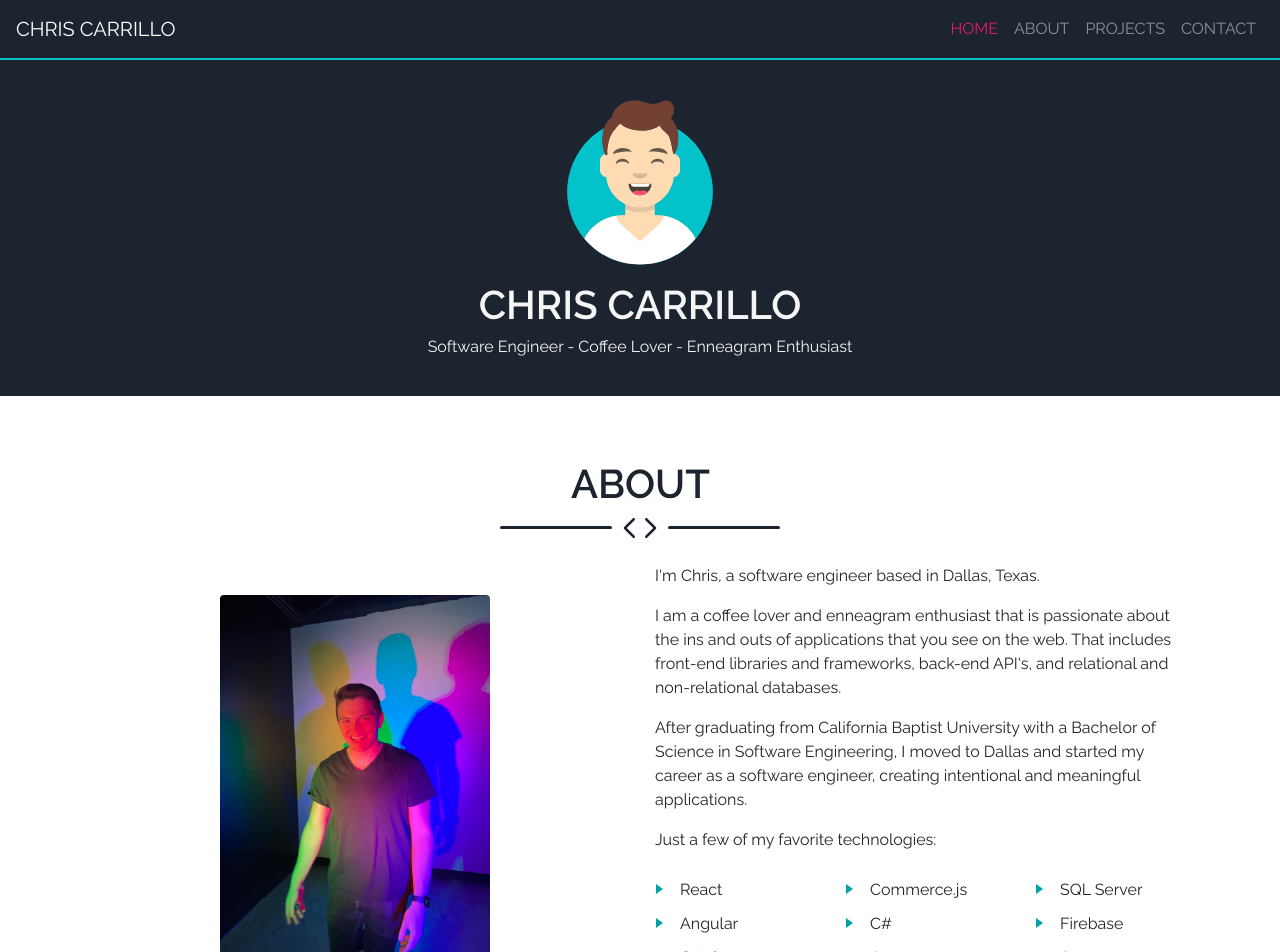
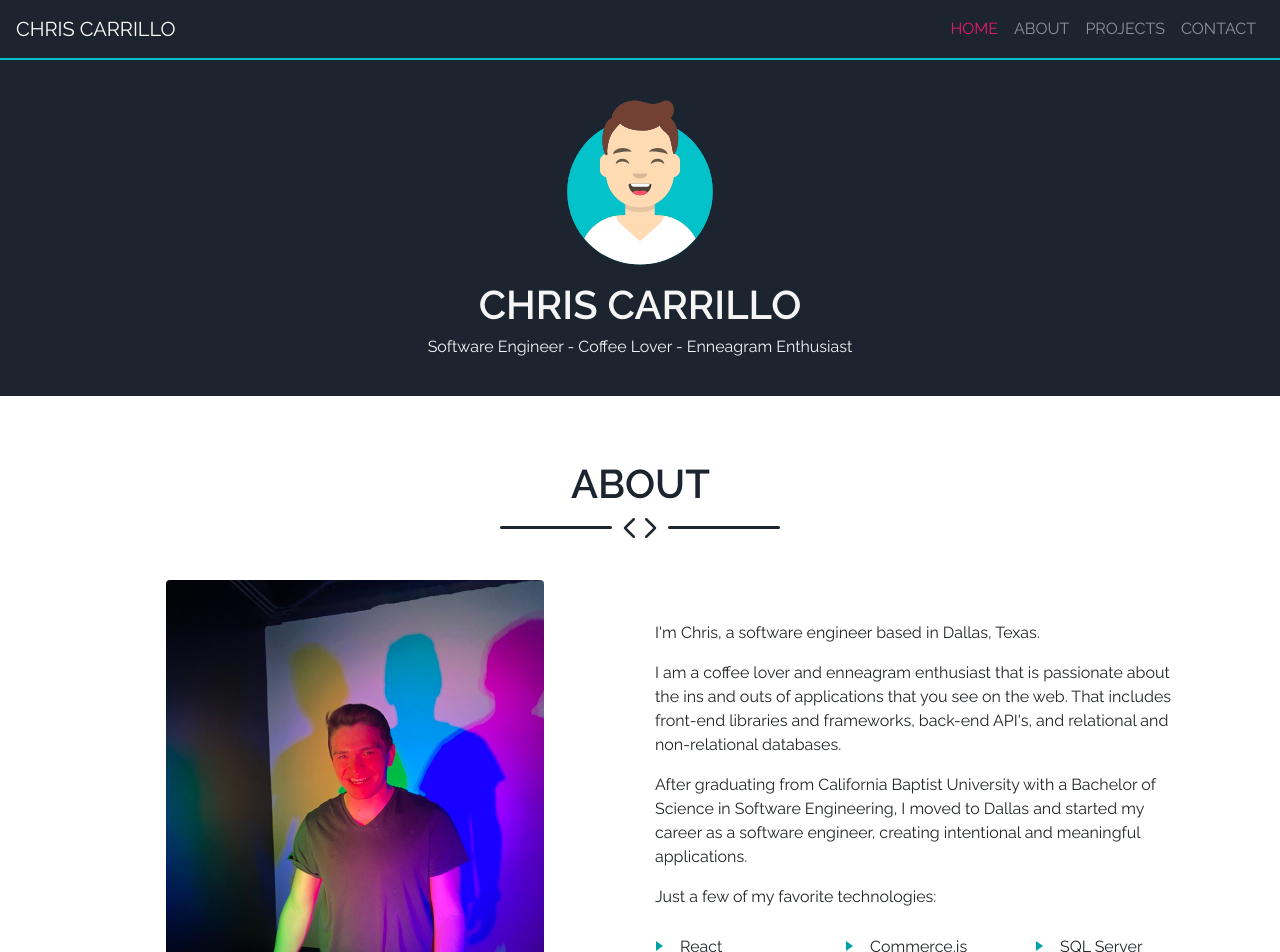
Before and after one commit to chriscarrillo/personal-website, a React (Create React App) app: page / in a window 1280 px wide. Shown: the top 952 px of the page. Built offline with nearby package versions, Linux system fonts and the light colour scheme.

Commit message:
Updated image width

```diff
--- /dev/null
+++ b/src/components/About/About.module.scss
@@ -0,0 +1,7 @@
+@use 'src/theme/mixins';
+
+.picture {
+  @include mixins.media-breakpoint-up(lg) {
+    width: 70%;
+  }
+}
--- a/src/components/About/index.tsx
+++ b/src/components/About/index.tsx
@@ -1,6 +1,7 @@
 import Aos from 'aos'
 import chris from 'assets/images/chris.jpg'
 import {Divider} from 'common/components/Divider'
+import styles from 'components/About/About.module.scss'
 import React, {useEffect} from 'react'
 import {Col, Container, Image, Row} from 'react-bootstrap'
 
@@ -25,7 +26,7 @@ export const About: React.FC = () => {
               fluid
               rounded
               alt="Chris Carrillo"
-              className="w-50"
+              className={styles.picture}
               data-testid="chrisPhoto"
               src={chris}
             />
```
